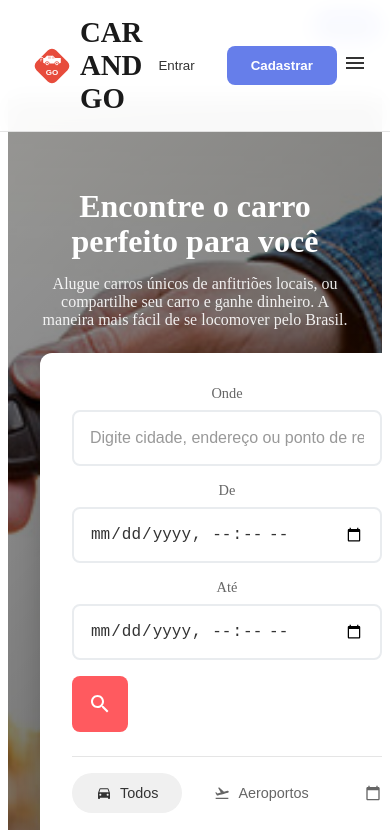
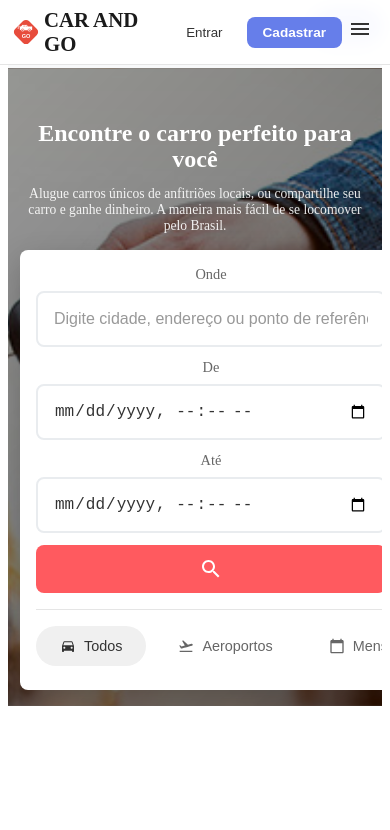
Before and after one commit to Gb6379/CarAndGoFrontend, a React app: page / in a window 390 px wide. Shown: the top 830 px of the page. Built offline with nearby package versions, Linux system fonts and the light colour scheme; the HTML template or start-up script is replaced by a standard one.

Commit message:
responsible interface

```diff
--- a/src/App.tsx
+++ b/src/App.tsx
@@ -23,6 +23,16 @@ const AppContainer = styled.div`
 const MainContent = styled.main`
   padding-top: 90px; /* Account for fixed header */
   min-height: calc(100vh - 90px);
+
+  @media (max-width: 768px) {
+    padding-top: 70px;
+    min-height: calc(100vh - 70px);
+  }
+
+  @media (max-width: 480px) {
+    padding-top: 60px;
+    min-height: calc(100vh - 60px);
+  }
 `;
 
 const PortInfo = styled.div`
--- a/src/components/Header.tsx
+++ b/src/components/Header.tsx
@@ -16,6 +16,14 @@ const HeaderContainer = styled.header`
   padding: 1rem 2rem;
   z-index: 1000;
   transition: all 0.3s ease;
+
+  @media (max-width: 768px) {
+    padding: 0.75rem 1rem;
+  }
+
+  @media (max-width: 480px) {
+    padding: 0.5rem 0.75rem;
+  }
 `;
 
 const Nav = styled.nav`
@@ -38,12 +46,31 @@ const Logo = styled(Link)`
   &:hover {
     color: #667eea;
   }
+
+  @media (max-width: 768px) {
+    font-size: 1.5rem;
+  }
+
+  @media (max-width: 480px) {
+    font-size: 1.3rem;
+    gap: 0.25rem;
+  }
 `;
 
 const LogoImage = styled.img`
   width: 40px;
   height: 40px;
   object-fit: contain;
+
+  @media (max-width: 768px) {
+    width: 32px;
+    height: 32px;
+  }
+
+  @media (max-width: 480px) {
+    width: 28px;
+    height: 28px;
+  }
 `;
 
 const NavLinks = styled.div`
@@ -74,6 +101,10 @@ const AuthButtons = styled.div`
   display: flex;
   gap: 1rem;
   align-items: center;
+
+  @media (max-width: 480px) {
+    gap: 0.5rem;
+  }
 `;
 
 const LoginButton = styled.button`
@@ -107,6 +138,16 @@ const SignUpButton = styled.button`
   &:hover {
     background: #5a6fd8;
     transform: translateY(-1px);
+  }
+
+  @media (max-width: 768px) {
+    padding: 0.6rem 1.2rem;
+    font-size: 0.9rem;
+  }
+
+  @media (max-width: 480px) {
+    padding: 0.5rem 1rem;
+    font-size: 0.85rem;
   }
 `;
 
--- a/src/pages/HomePage.tsx
+++ b/src/pages/HomePage.tsx
@@ -23,6 +23,17 @@ const HeroSection = styled.section`
   justify-content: center;
   position: relative;
   overflow: hidden;
+
+  @media (max-width: 768px) {
+    padding: 3rem 1rem 1.5rem;
+    min-height: 40vh;
+    background-attachment: scroll;
+  }
+
+  @media (max-width: 480px) {
+    padding: 2rem 0.75rem 1rem;
+    min-height: 35vh;
+  }
 `;
 
 const HeroContent = styled.div`
@@ -41,7 +52,12 @@ const HeroTitle = styled.h1`
   line-height: 1.1;
 
   @media (max-width: 768px) {
-    font-size: 2rem;
+    font-size: 1.75rem;
+  }
+
+  @media (max-width: 480px) {
+    font-size: 1.5rem;
+    margin-bottom: 0.75rem;
   }
 `;
 
@@ -54,8 +70,15 @@ const HeroSubtitle = styled.p`
   margin-right: auto;
 
   @media (max-width: 768px) {
-    font-size: 1rem;
+    font-size: 0.95rem;
     margin-bottom: 1.5rem;
+    padding: 0 1rem;
+  }
+
+  @media (max-width: 480px) {
+    font-size: 0.85rem;
+    margin-bottom: 1rem;
+    padding: 0 0.5rem;
   }
 `;
 
@@ -67,6 +90,16 @@ const SearchContainer = styled.div`
   max-width: 900px;
   margin: 0 auto;
   width: 100%;
+
+  @media (max-width: 768px) {
+    padding: 1.5rem;
+    border-radius: 8px;
+  }
+
+  @media (max-width: 480px) {
+    padding: 1rem;
+    border-radius: 8px;
+  }
 `;
 
 const SearchForm = styled.div`
@@ -76,9 +109,19 @@ const SearchForm = styled.div`
   align-items: end;
   margin-bottom: 1.5rem;
 
+  @media (max-width: 1024px) {
+    grid-template-columns: 1fr 1fr;
+    gap: 0.75rem;
+  }
+
   @media (max-width: 768px) {
     grid-template-columns: 1fr;
     gap: 1rem;
+  }
+
+  @media (max-width: 480px) {
+    gap: 0.75rem;
+    margin-bottom: 1rem;
   }
 `;
 
@@ -172,12 +215,29 @@ const SearchButton = styled.button`
     transform: translateY(-2px);
     box-shadow: 0 4px 12px rgba(255, 90, 95, 0.3);
   }
+
+  @media (max-width: 1024px) {
+    width: 100%;
+  }
+
+  @media (max-width: 480px) {
+    height: 48px;
+    width: 100%;
+  }
 `;
 
 // How It Works Section
 const HowItWorksSection = styled.section`
   padding: 6rem 2rem;
   background: #f8f9fa;
+
+  @media (max-width: 768px) {
+    padding: 4rem 1.5rem;
+  }
+
+  @media (max-width: 480px) {
+    padding: 3rem 1rem;
+  }
 `;
 
 const SectionTitle = styled.h2`
@@ -189,6 +249,10 @@ const SectionTitle = styled.h2`
 
   @media (max-width: 768px) {
     font-size: 2rem;
+  }
+
+  @media (max-width: 480px) {
+    font-size: 1.75rem;
   }
 `;
 
```
Also changed, not shown: src/styles/responsive.ts (added, +89 -0 lines).
